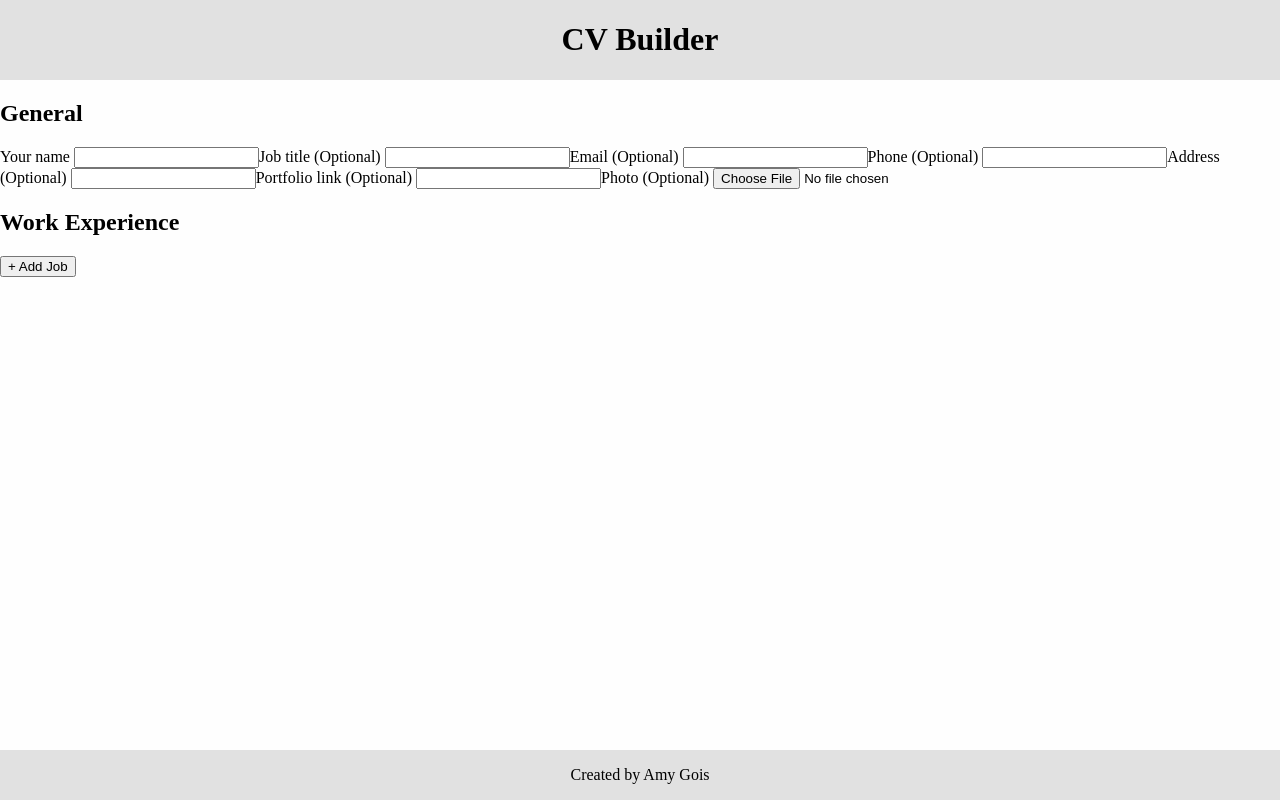
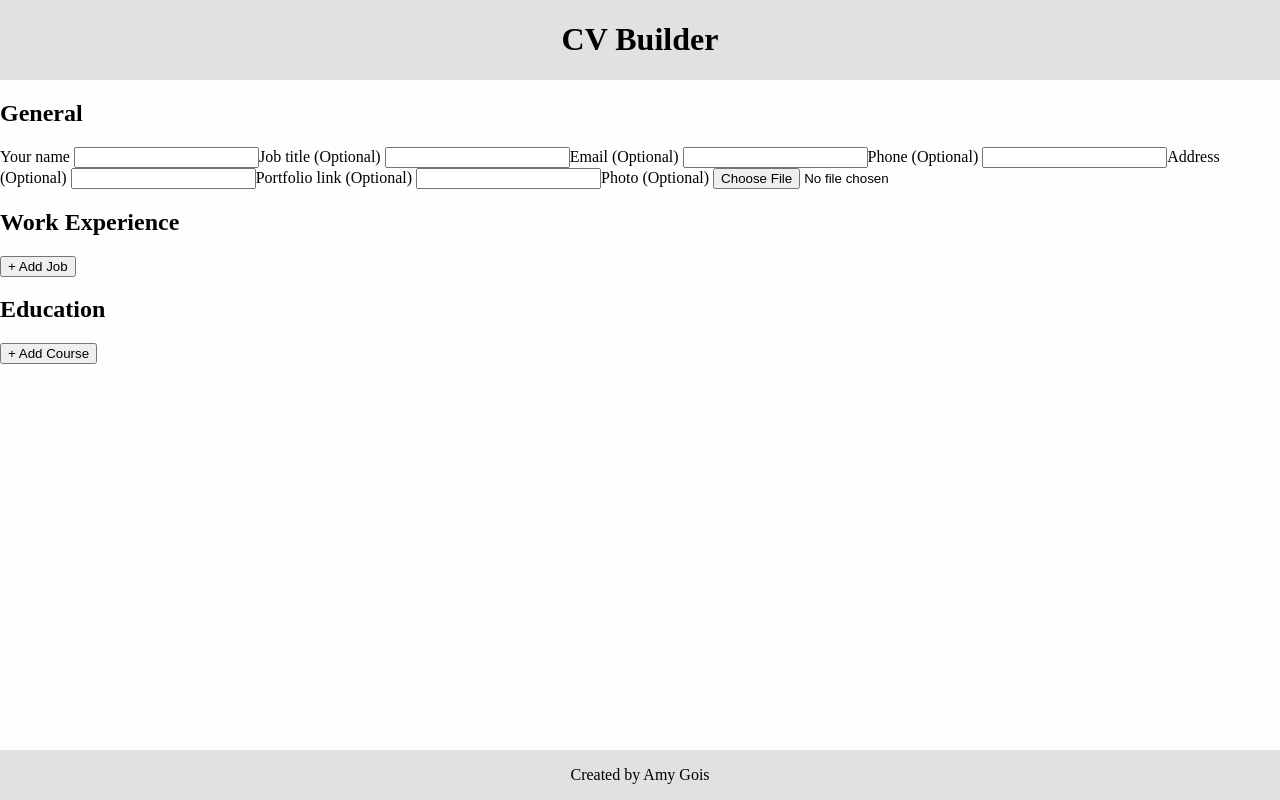
Before and after one commit to AmyGois/cv-builder, a React (Vite) app: page / in a window 1280 px wide. Built offline with nearby package versions, Linux system fonts and the light colour scheme.

Commit message:
feat: build "Education" form & section

```diff
--- a/src/App.jsx
+++ b/src/App.jsx
@@ -1,6 +1,7 @@
 import { useState } from "react";
 import GeneralForm from "./components/GeneralForm";
 import ExperienceSection from "./components/ExperienceSection";
+import EducationSection from "./components/EducationSection";
 import CvResult from "./components/CvResult";
 import "./app.css";
 
@@ -328,6 +329,166 @@ function App() {
     },
   };
 
+  const [educationCourses, setEducationCourses] = useState([]);
+  const [educationLevels, setEducationLevels] = useState([]);
+  const [educationSchools, setEducationSchools] = useState([]);
+  const [educationEndDates, setEducationEndDates] = useState([]);
+  const [educationIdNum, setEducationIdNum] = useState(1);
+
+  function calculateEducationId() {
+    const newId = "EDID" + educationIdNum;
+    setEducationIdNum(educationIdNum + 1);
+
+    return newId;
+  }
+
+  function createNewEDForm() {
+    const formId = calculateEducationId();
+
+    const newCourse = {
+      id: formId,
+      course: "",
+    };
+    const courses = educationCourses;
+    courses.push(newCourse);
+    setEducationCourses(courses);
+
+    const newLevel = {
+      id: formId,
+      level: "",
+    };
+    const levels = educationLevels;
+    levels.push(newLevel);
+    setEducationLevels(levels);
+
+    const newSchool = {
+      id: formId,
+      school: "",
+    };
+    const schools = educationSchools;
+    schools.push(newSchool);
+    setEducationSchools(schools);
+
+    const newEndDate = {
+      id: formId,
+      month: "",
+      year: "",
+      stillStudying: false,
+    };
+    const endDates = educationEndDates;
+    endDates.push(newEndDate);
+    setEducationEndDates(endDates);
+  }
+
+  const educationProps = {
+    handleNewForm: createNewEDForm,
+
+    courses: educationCourses,
+    handleCourses: function (id, e) {
+      setEducationCourses(
+        educationCourses.map((course) => {
+          if (course.id === id) {
+            return {
+              ...course,
+              course: e.target.value,
+            };
+          } else {
+            return course;
+          }
+        })
+      );
+    },
+
+    levels: educationLevels,
+    handleLevels: function (id, e) {
+      setEducationLevels(
+        educationLevels.map((level) => {
+          if (level.id === id) {
+            return {
+              ...level,
+              level: e.target.value,
+            };
+          } else {
+            return level;
+          }
+        })
+      );
+    },
+
+    schools: educationSchools,
+    handleSchools: function (id, e) {
+      setEducationSchools(
+        educationSchools.map((school) => {
+          if (school.id === id) {
+            return {
+              ...school,
+              school: e.target.value,
+            };
+          } else {
+            return school;
+          }
+        })
+      );
+    },
+
+    endDates: educationEndDates,
+    handleEndMonths: function (id, e) {
+      setEducationEndDates(
+        educationEndDates.map((endDate) => {
+          if (endDate.id === id) {
+            return {
+              ...endDate,
+              month: e.target.value,
+            };
+          } else {
+            return endDate;
+          }
+        })
+      );
+    },
+    handleEndYears: function (id, e) {
+      setEducationEndDates(
+        educationEndDates.map((endDate) => {
+          if (endDate.id === id) {
+            return {
+              ...endDate,
+              year: e.target.value,
+            };
+          } else {
+            return endDate;
+          }
+        })
+      );
+    },
+    handleStillStudying: function (id, e) {
+      setEducationEndDates(
+        educationEndDates.map((endDate) => {
+          if (endDate.id === id) {
+            return {
+              ...endDate,
+              stillStudying: e.target.checked,
+            };
+          } else {
+            return endDate;
+          }
+        })
+      );
+    },
+
+    handleDeleteForm: function (id) {
+      setEducationCourses(
+        educationCourses.filter((course) => course.id !== id)
+      );
+      setEducationLevels(educationLevels.filter((level) => level.id !== id));
+      setEducationSchools(
+        educationSchools.filter((school) => school.id !== id)
+      );
+      setEducationEndDates(
+        educationEndDates.filter((endDate) => endDate.id !== id)
+      );
+    },
+  };
+
   return (
     <>
       <section>
@@ -336,6 +497,9 @@ function App() {
         </div>
         <div>
           <ExperienceSection workProps={workProps} />
+        </div>
+        <div>
+          <EducationSection educationProps={educationProps} />
         </div>
       </section>
       <section>
--- /dev/null
+++ b/src/components/EducationForm.jsx
@@ -0,0 +1,63 @@
+import Input from "./Input";
+import DatePicker from "./DatePicker";
+import Button from "./Button";
+
+function EducationForm({
+  id,
+  stillStudying,
+  handleCourse,
+  handleLevel,
+  handleSchool,
+  handleEndMonth,
+  handleEndYear,
+  handleStillStudying,
+  handleDeleteForm,
+}) {
+  return (
+    <>
+      <Input
+        label="Course"
+        id={"course-" + id}
+        required={true}
+        onChange={(e) => handleCourse(id, e)}
+      />
+      <Input
+        label="Certification level"
+        id={"level-" + id}
+        required={false}
+        onChange={(e) => handleLevel(id, e)}
+      />
+      <Input
+        label="School"
+        id={"school-" + id}
+        required={true}
+        onChange={(e) => handleSchool(id, e)}
+      />
+      <div>
+        {!stillStudying && (
+          <div>
+            <DatePicker
+              startOrEnd="end"
+              id={id}
+              onChangeMonth={(e) => handleEndMonth(id, e)}
+              onChangeYear={(e) => handleEndYear(id, e)}
+            />
+          </div>
+        )}
+        <Input
+          label="Still studying? "
+          type="checkbox"
+          id={"still-studying-" + id}
+          onChange={(e) => handleStillStudying(id, e)}
+        />
+      </div>
+      <Button
+        label="- Delete Course"
+        type="button"
+        onClick={() => handleDeleteForm(id)}
+      />
+    </>
+  );
+}
+
+export default EducationForm;
--- /dev/null
+++ b/src/components/EducationSection.jsx
@@ -0,0 +1,34 @@
+import EducationForm from "./EducationForm";
+import Button from "./Button";
+
+function EducationSection({ educationProps }) {
+  return (
+    <>
+      <h2>Education</h2>
+      {educationProps.courses.map((course) => {
+        const endDate = educationProps.endDates.find(
+          (item) => item.id === course.id
+        );
+
+        return (
+          <form key={course.id}>
+            <EducationForm
+              id={course.id}
+              stillStudying={endDate.stillStudying}
+              handleCourse={educationProps.handleCourses}
+              handleLevel={educationProps.handleLevels}
+              handleSchool={educationProps.handleSchools}
+              handleEndMonth={educationProps.handleEndMonths}
+              handleEndYear={educationProps.handleEndYears}
+              handleStillStudying={educationProps.handleStillStudying}
+              handleDeleteForm={educationProps.handleDeleteForm}
+            />
+          </form>
+        );
+      })}
+      <Button label="+ Add Course" onClick={educationProps.handleNewForm} />
+    </>
+  );
+}
+
+export default EducationSection;
--- a/src/components/ExperienceForm.jsx
+++ b/src/components/ExperienceForm.jsx
@@ -50,21 +50,21 @@ function ExperienceForm({
       </div>
       <div>
         {!presentDay && (
+          <div>
             <DatePicker
               id={id}
               startOrEnd="end"
               onChangeMonth={(e) => handlEndMonth(id, e)}
               onChangeYear={(e) => handleEndYear(id, e)}
             />
+          </div>
         )}
-        <div>
         <Input
           label="Present day?"
           id={"present-day-" + id}
           type="checkbox"
           onChange={(e) => handlePresentDay(id, e)}
         />
-        </div>
       </div>
 
       <fieldset>
```
Lines whose indentation alone changed are shown as unchanged.
